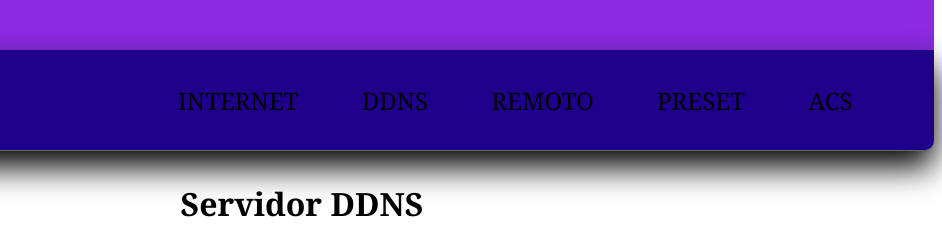
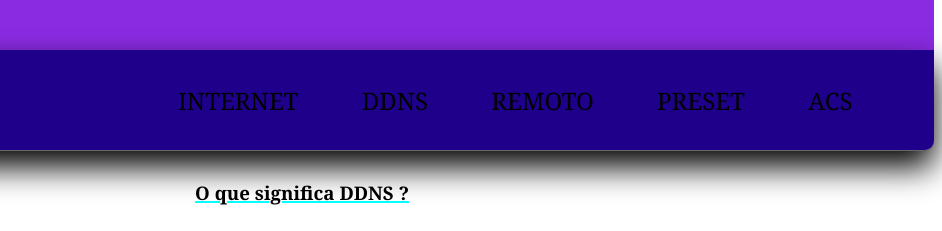
Before and after one commit to GGCORDEIRO/Grupo_36, a plain HTML site: page paginas/ddns.html in a window 1280 px wide. Shown: the top 231 px of the page, 338-1280 px from the left. Drawn offline with Linux system fonts and the light colour scheme.

Commit message:
Update ddns.html

```diff
--- a/paginas/ddns.html
+++ b/paginas/ddns.html
@@ -43,7 +43,6 @@
 
         <!--Meio da Página-->
         <main class="maintema" style="text-align: center; width: 80%; margin: auto;">
-            <h1>Servidor DDNS</h1>
             <h3>O que significa DDNS ?</h3>
             <img src="/src/imagens/intersideDDNS.png" alt="img_ddns">
             <p>O DDNS ou Dynamic Domain Name System é um serviço que garante que um IP dinâmico esteja sempre atualizado. Ele é útil quando você hospeda seu próprio site, servidor FTP ou outro servidor atrás do roteador.</p>
```
